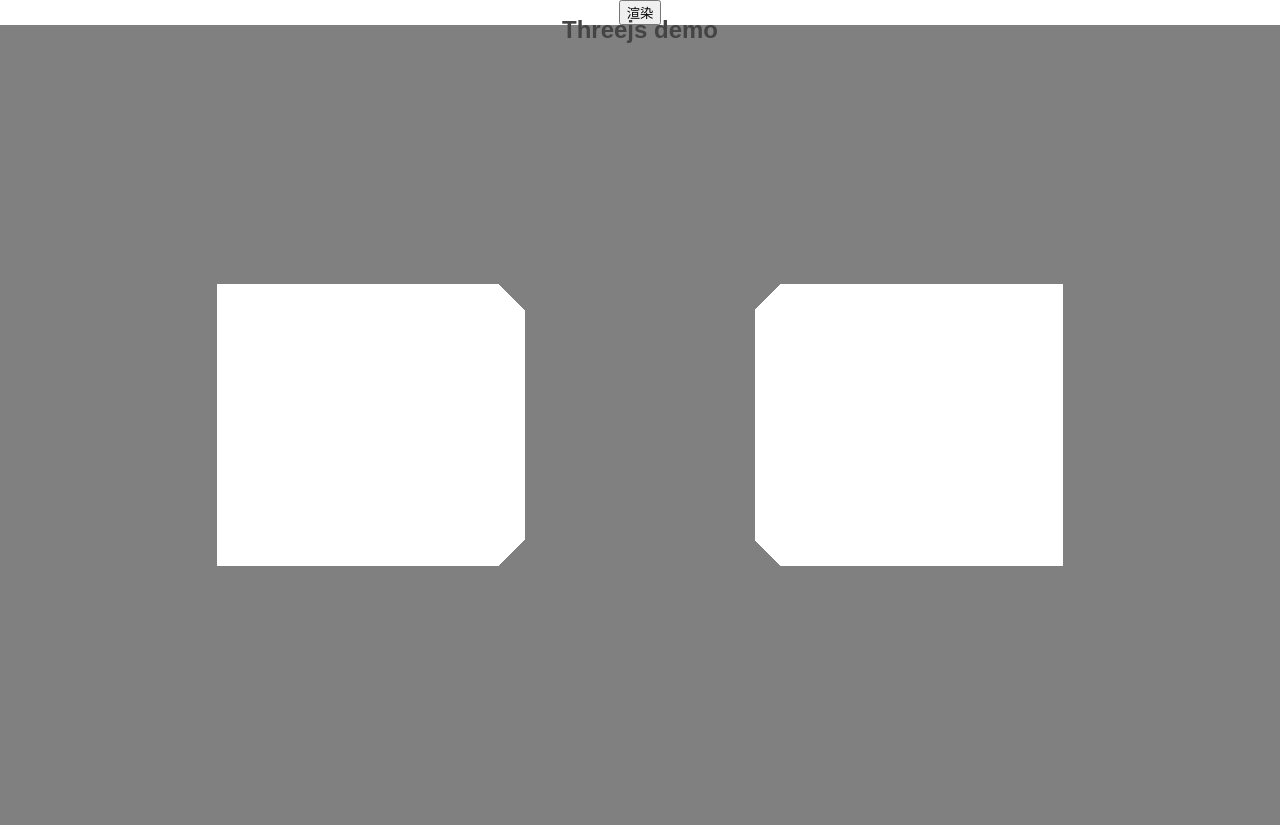
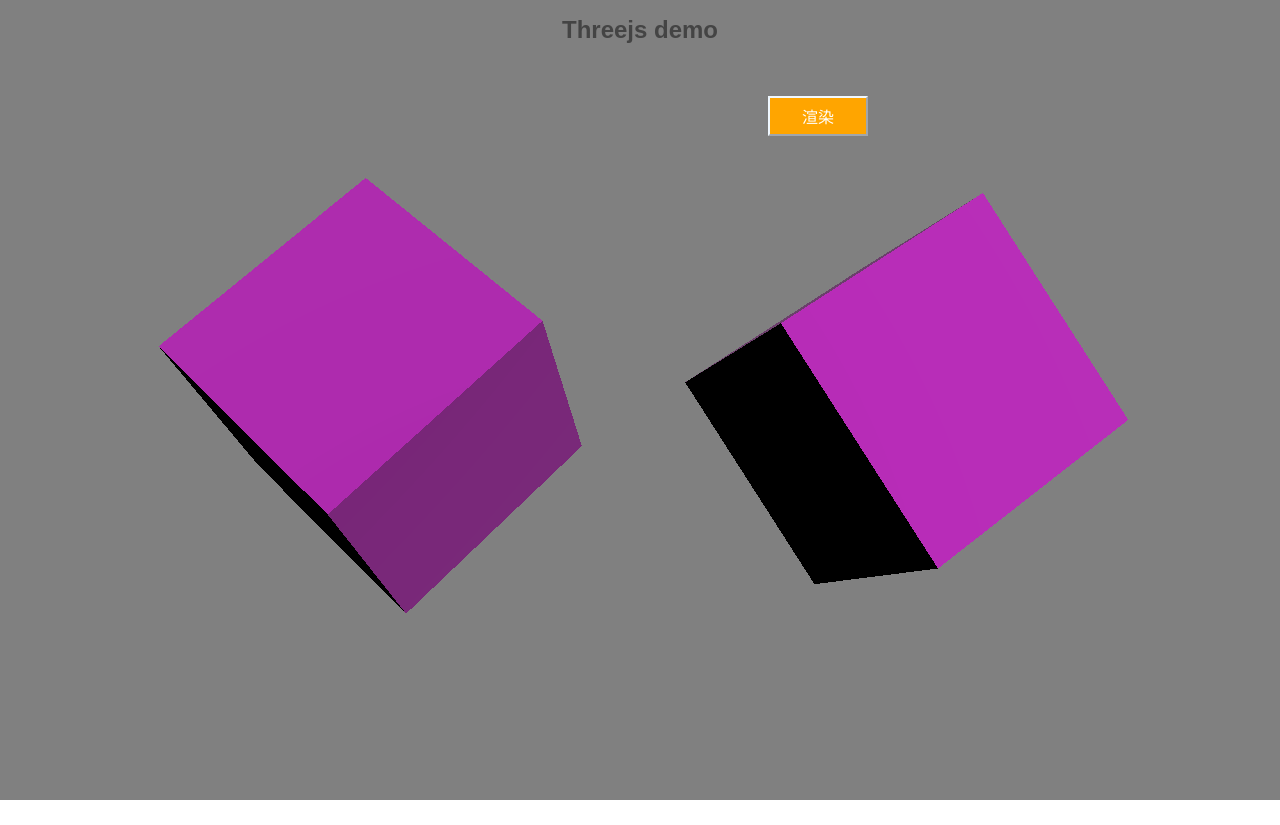
Before and after one commit to csuyanchong/ThreejsLearn, a plain HTML site: page index.html in a window 1280 px wide. Both pictures are taken after a click on the button "渲染". After the commit the page ends 800 px from the top, so only its background shows below. Drawn offline with nearby package versions, Linux system fonts and the light colour scheme.

Commit message:
基于物理的渲染设置。

```diff
--- a/index.html
+++ b/index.html
@@ -11,7 +11,7 @@
 <body>
     <h1> Threejs demo</h1>
 
-    <button id="button_render">渲染</button>
+    <button class="button_render">渲染</button>
 
     <div id="scene_container">
 
--- a/main.js
+++ b/main.js
@@ -1,14 +1,22 @@
 import { Wolrd } from "./src/world/World.js";
+
+main();
 
 /**
  * 系统入口。
  */
 function main() {
+    const button_render = document.querySelector(".button_render");
+    button_render.addEventListener('click', beginRender);
+}
+
+/**
+ * 渲染场景。
+ */
+function beginRender() {
     const container = document.querySelector("#scene_container");
 
     const world = new Wolrd(container);
 
     world.render();
 }
-
-main();
--- a/src/world/World.js
+++ b/src/world/World.js
@@ -1,6 +1,7 @@
 import { createCamera } from "./componets/camera.js";
 import { createCircle } from "./componets/circle.js";
 import { createCube } from "./componets/cube.js";
+import { createLights } from "./componets/lights.js";
 import { createScene } from "./componets/scene.js";
 import { createSphere } from "./componets/sphere.js";
 import { createSquare } from "./componets/square.js";
@@ -23,6 +24,9 @@ class Wolrd {
       const cube = createCube();
       scene.add(cube[0]);
       scene.add(cube[1]);
+
+      const light = createLights();
+      scene.add(light);
       // const square = createSquare();
       // scene.add(square);
 
--- a/src/world/componets/cube.js
+++ b/src/world/componets/cube.js
@@ -1,15 +1,23 @@
-import { BoxGeometry, Mesh, MeshBasicMaterial } from "../../../vender/three/build/three.module.js";
+import { BoxGeometry, Mesh, MeshBasicMaterial, MeshStandardMaterial } from "../../../vender/three/build/three.module.js";
 
 function createCube() {
    const geometry = new BoxGeometry(2, 2, 2);
 
-   const material = new MeshBasicMaterial();
+   // const material = new MeshBasicMaterial();
+   const spec = {
+      color: 'purple',
+   };
+
+   const material = new MeshStandardMaterial(spec);
 
    const cube1 = new Mesh(geometry, material);
    cube1.position.set(-2.0, 0, 0);
+   cube1.rotation.set(-0.5, -0.1, 0.8);
 
    const cube2 = new Mesh(geometry, material);
    cube2.position.set(2.0, 0, 0);
+   cube2.rotation.set(-0.2, 0.3, 0.6);
+
    return [cube1, cube2];
 }
 
--- /dev/null
+++ b/src/world/componets/lights.js
@@ -0,0 +1,11 @@
+import { DirectionalLight } from "../../../vender/three/build/three.module.js";
+
+function createLights() {
+   const light = new DirectionalLight('white', 8);
+
+   light.position.set(10, 10, 10);
+
+   return light;
+}
+
+export { createLights };
--- a/src/world/system/render.js
+++ b/src/world/system/render.js
@@ -3,6 +3,8 @@ import { WebGLRenderer } from "../../../vender/three/build/three.module.js";
 function createRenderer() {
    const renderer = new WebGLRenderer();
 
+   renderer.useLegacyLights = false;
+
    return renderer;
 }
 
--- a/styles/main.css
+++ b/styles/main.css
@@ -29,6 +29,20 @@ body {
    color: burlywood;
  } */
 
+ .button_render {
+  background-color: orange;
+  color: white;
+  font-size: 16px;
+  border-color: aliceblue;
+
+  top: 12%;
+  left: 60%;
+  position: absolute;
+  width: 100px;
+  height: 40px;
+  z-index: 10;
+ }
+
 #scene_container {
    position: absolute;
    width: 100%;
```
